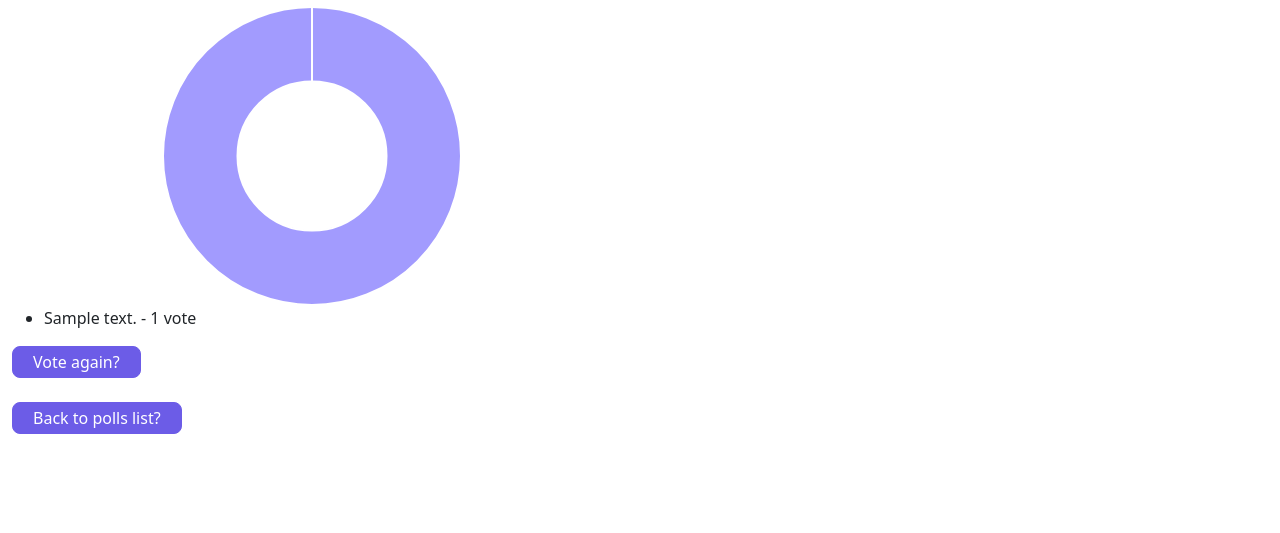
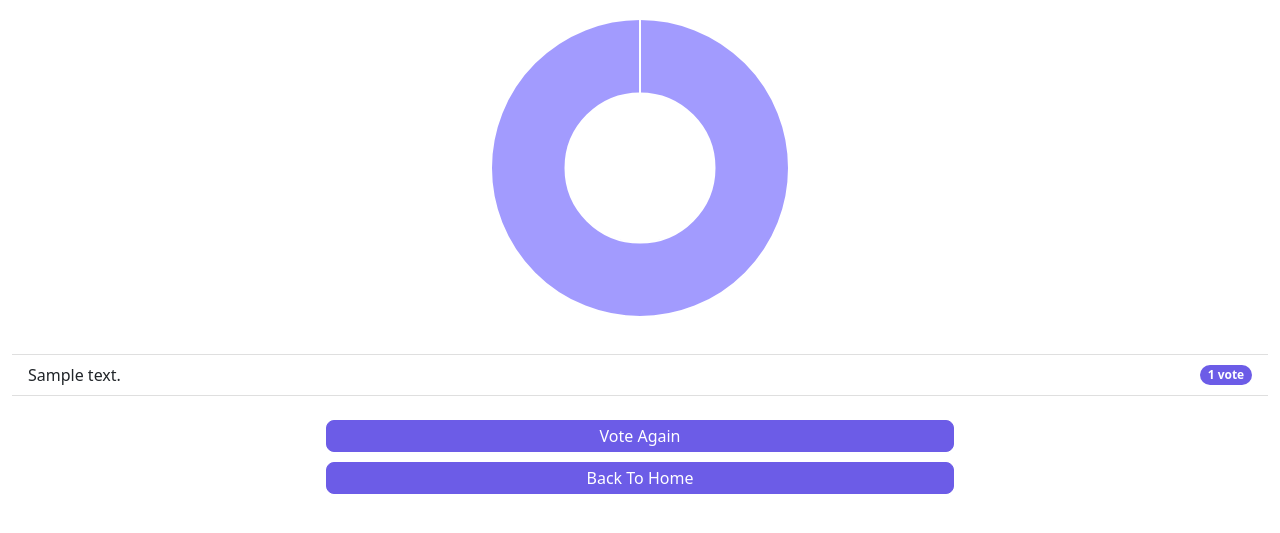
Before and after one commit to dori-dev/poll-website, a Django app: page /poll/1/results/ in a window 1280 px wide. Shown: the part 121-654 px from the top of the page. Run offline with Django 4.2, Linux system fonts and the light colour scheme; tables that the repository leaves empty hold one stand-in row (values such as "Sample post").

Commit message:
complete styles

```diff
--- a/polls/models.py
+++ b/polls/models.py
@@ -34,6 +34,9 @@ class Question(models.Model):
             votes += choice.votes
         return votes
 
+    def sorted_choice(self):
+        return self.choice_set.order_by('-votes')
+
     def __str__(self):
         return self.question_text
 
--- a/polls/static/polls/style.css
+++ b/polls/static/polls/style.css
@@ -83,15 +83,25 @@
   padding: 3px 20px;
 }
 
-.custom-hr {
-  margin: 8px 0;
-}
-
 .custom-list {
   margin: 0 auto 0 0;
   min-width: 30%;
 }
 
-hr {
-  color: red !important;
+
+.polls-canvas {
+  max-width: 600px;
+  margin: 20px auto;
 }
+
+.buttons {
+  margin-bottom: 40px;
+}
+
+.buttons a {
+  display: block;
+  min-width: 50%;
+  max-width: 600px;
+  margin: auto;
+  margin-bottom: 10px;
+}
--- a/polls/templates/polls/results.html
+++ b/polls/templates/polls/results.html
@@ -6,29 +6,36 @@
 {% block content %}
 <script src="{% static 'js/chart.js' %}"></script>
 <div class="container-fluid">
-  <h1 class="title header">{{ question.question_text }}</h1>
-  <canvas id="myChart" style="width: 100%; max-width: 600px;margin: 0;"></canvas>
-  <ul>
-      {% for choice in question.choice_set.all %}
-        <li>
-          {{ choice.choice_text }} - {{ choice.votes }} vote{{ choice.votes|pluralize }}
-        </li>
-        <span></span>
-      {% endfor %}
+  <h1 class="title header">
+    {{ question.question_text }}
+  </h1>
+  <canvas id="myChart" class="polls-canvas">
+  </canvas>
+  <ul class="list-group list-group-flush" style="margin: auto;">
+    <li class="list-group-item"></li>
+    {% for choice in question.sorted_choice %}
+    <li class="list-group-item d-flex justify-content-between align-items-center">
+      {{ choice.choice_text }}
+      <span class="badge custom-bg rounded-pill">
+        {{ choice.votes }} vote{{ choice.votes|pluralize }}
+      </span>
+    </li>
+    {% endfor %}
+    <li></li>
   </ul>
-  <a class="btn custom-btn" href="{% url 'polls:detail' question.id %}">Vote again?</a>
-  <br>
-  <br>
-  <a class="btn custom-btn" href="{% url 'polls:index' %}">Back to polls list?</a>
+  <div class="buttons">
+    <a class="btn custom-btn" href="{% url 'polls:detail' question.id %}">Vote Again</a>
+    <a class="btn custom-btn" href="{% url 'polls:index' %}">Back To Home</a>
+  </div>
 </div>
 <script>
   var xValues = [
-    {% for choice in question.choice_set.all %}
+    {% for choice in question.sorted_choice %}
        "{{ choice.choice_text }}",
     {% endfor %}
   ];
   var yValues = [
-    {% for choice in question.choice_set.all %}
+    {% for choice in question.sorted_choice %}
     {{ choice.votes }},
     {% endfor %}
   ];
```
Also changed, not shown: polls/templates/polls/detail.html (+7 -5 lines).
